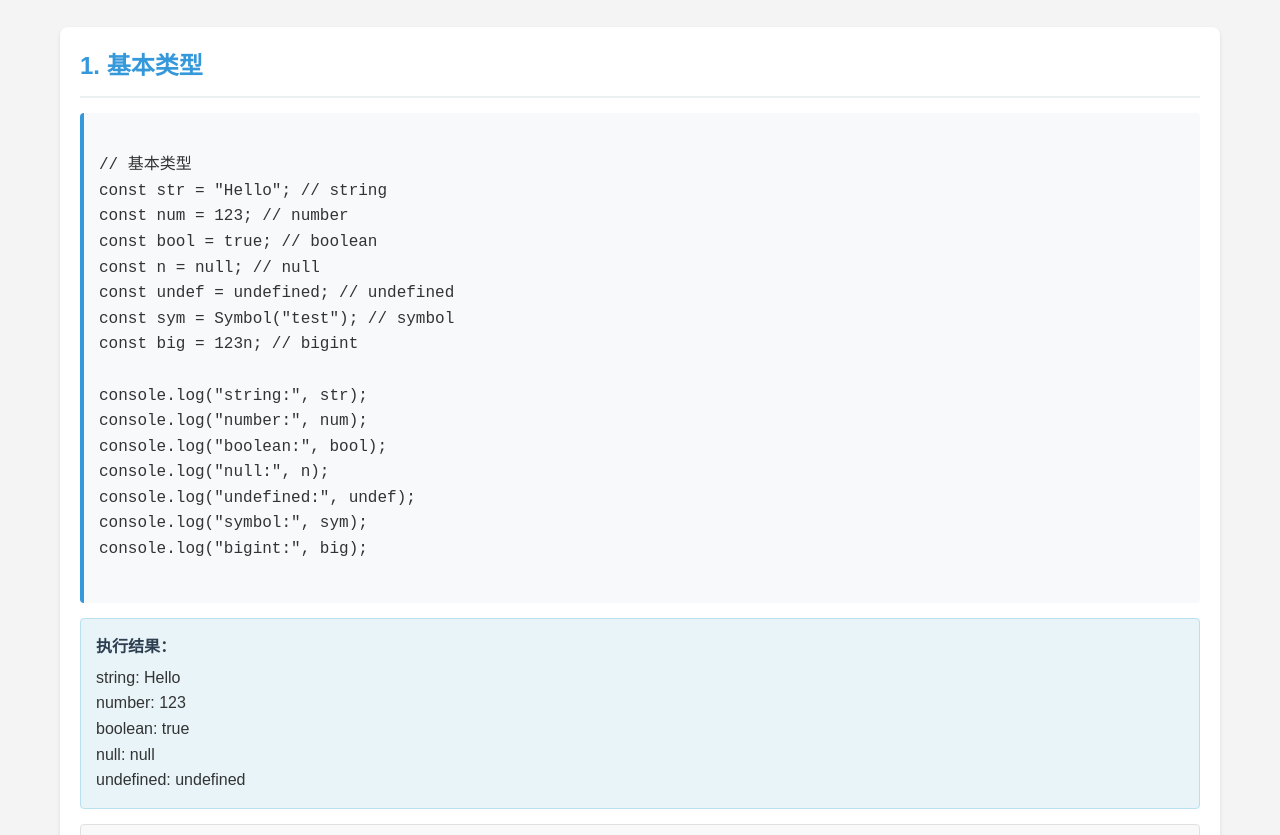
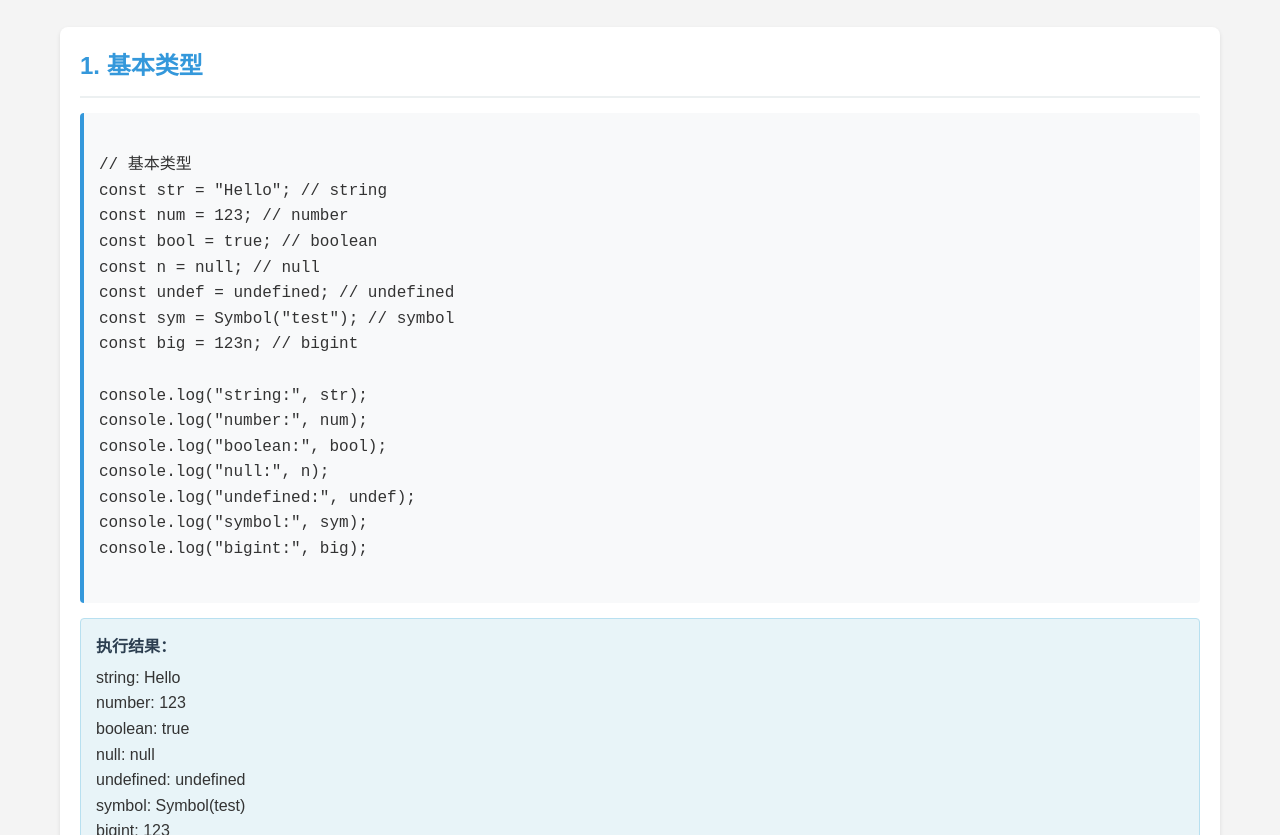
Before and after one commit to jiang-code88/front_demo, a plain HTML site: page topics/data-types.html in a window 1280 px wide. Shown: the part 117-952 px from the top of the page. Drawn offline with Linux system fonts and the light colour scheme.

Commit message:
fix: 修复symbol类型输出未调用toString方法的问题

```diff
--- a/topics/data-types.html
+++ b/topics/data-types.html
@@ -214,7 +214,7 @@ console.log("function:", func);
             resultDiv.innerHTML += "boolean: " + bool + "<br>";
             resultDiv.innerHTML += "null: " + n + "<br>";
             resultDiv.innerHTML += "undefined: " + undef + "<br>";
-            resultDiv.innerHTML += "symbol: " + sym + "<br>";
+            resultDiv.innerHTML += "symbol: " + sym.toString() + "<br>";
             resultDiv.innerHTML += "bigint: " + big + "<br>";
         })();
 
```
